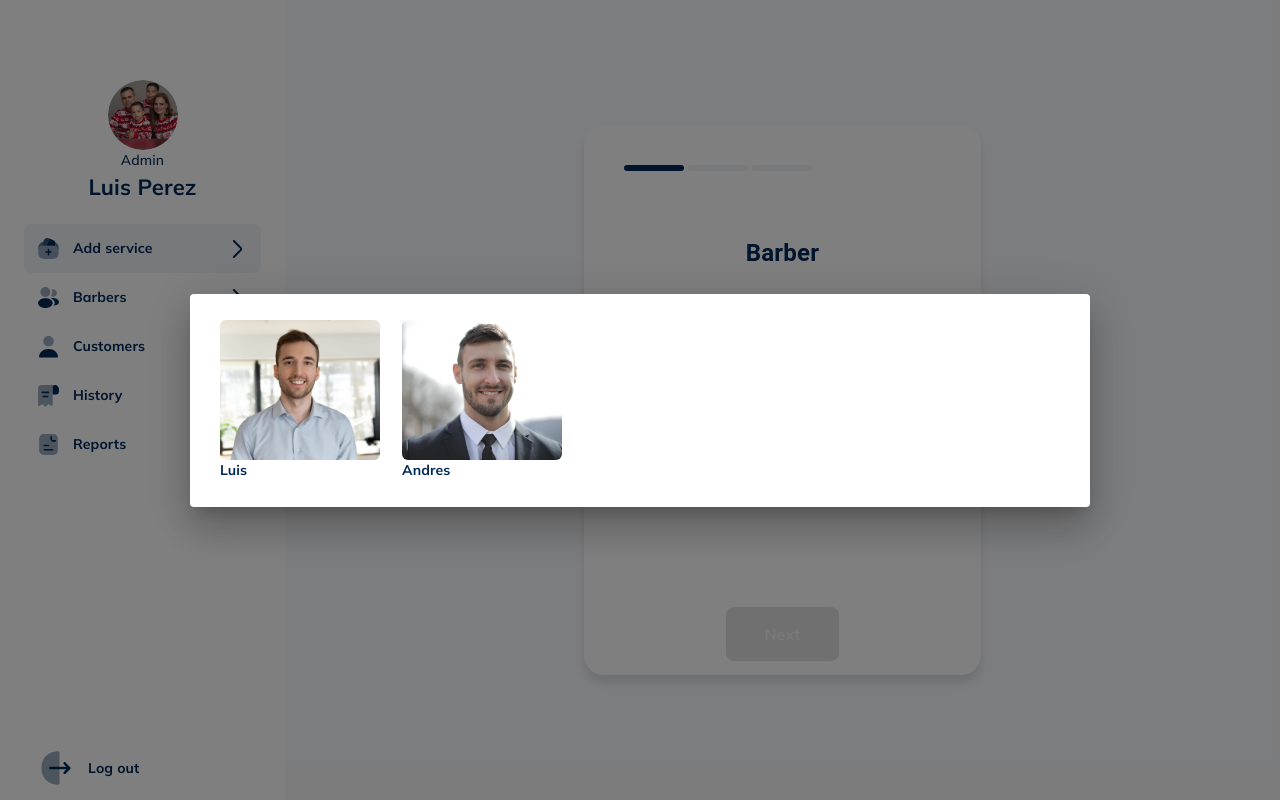
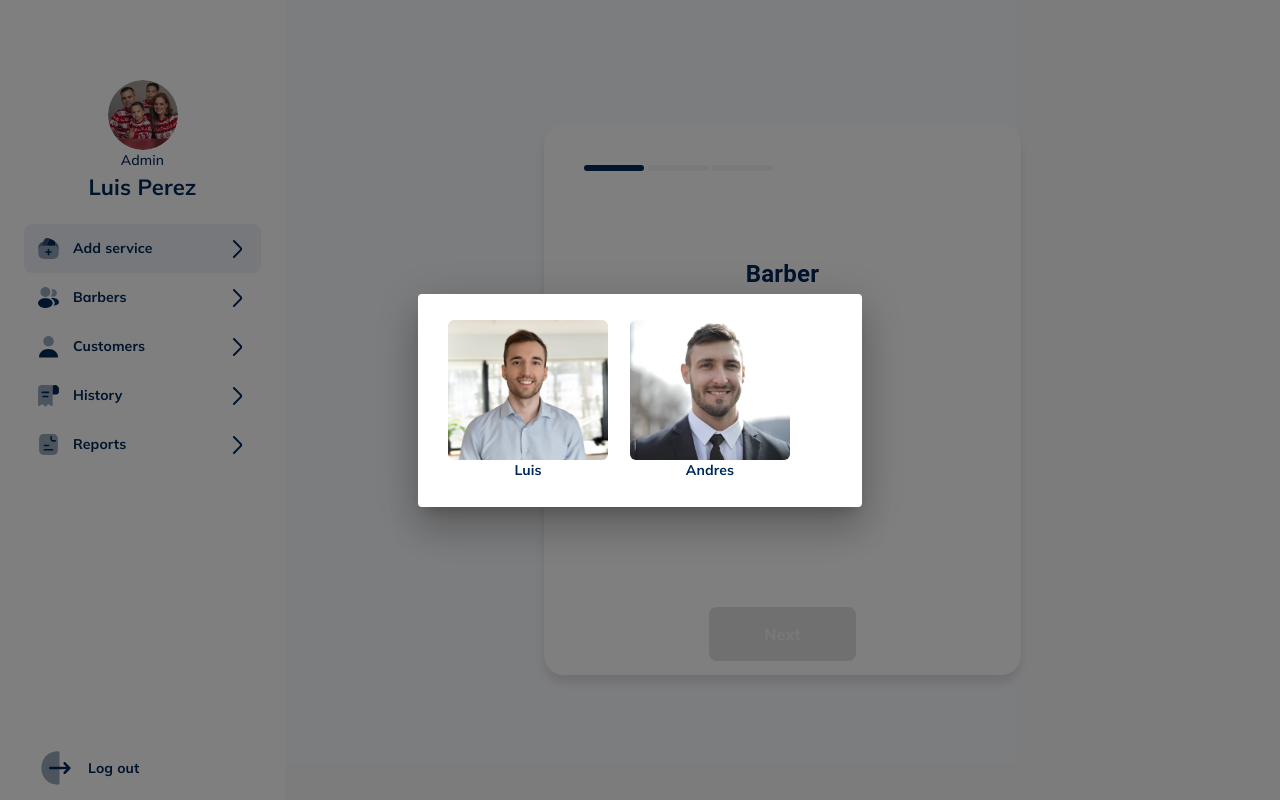
Before and after one commit to Overfox-Company/Barber, a Next.js app: page / in a window 1280 px wide. Both pictures are taken after a click on the element 782 px from the left and 358 px from the top of the page. Built offline with nearby package versions, Linux system fonts and the light colour scheme.

Commit message:
adjust responsive, no require fields customer and phone,

```diff
--- a/src/app/AddService/AddService.tsx
+++ b/src/app/AddService/AddService.tsx
@@ -49,7 +49,7 @@ const AddService: NextPage<Props> = ({ }) => {
     const [selectedValue, setSelectedValue] = useState(emails[1]);
     return <div>
         <Container justifyContent={"center"}>
-            <Item xs={12} md={5}>
+            <Item xs={12} md={6} lg={6} xl={5}>
 
                 <div style={{
                     height: 550,
--- a/src/app/AddService/components/Step1.tsx
+++ b/src/app/AddService/components/Step1.tsx
@@ -27,6 +27,7 @@ export const workers = [{
 const Title = styled(Typography)({
     color: PRIMARYCOLOR,
     fontSize: 24,
+
     fontWeight: 700
 })
 interface Props {
--- a/src/app/AddService/components/Step2.tsx
+++ b/src/app/AddService/components/Step2.tsx
@@ -22,8 +22,8 @@ const validationSchema = Yup.object().shape({
         .required("Price is required").moreThan(0, "Price must be greater than 0"),
     tax: Yup.number()
         .required("Tax is required"),
-    phone: Yup.string().required("The phone number is required"),
-    customer: Yup.string().required("The customer name is required")
+    phone: Yup.string(),
+    customer: Yup.string()
 
 });
 const Title = styled(Typography)({
--- a/src/app/AddService/components/WorkersModal.tsx
+++ b/src/app/AddService/components/WorkersModal.tsx
@@ -74,7 +74,7 @@ const WorkersModal = (props: Props) => {
         changeValue((prev: any) => ({ ...prev, worker: id }))
     }
     return (
-        <Dialog onClose={handleClose} open={open} maxWidth="md" fullWidth>
+        <Dialog onClose={handleClose} open={open} maxWidth="xs" fullWidth>
             <DialogContent>
                 <div style={{ display: 'flex', gap: 10 }}>
                     {workers.map((worker) => (
--- a/src/app/AddService/handler/Pay.tsx
+++ b/src/app/AddService/handler/Pay.tsx
@@ -8,7 +8,7 @@ export const handlePay = (value: number) => {
         },
 
         // Replace this value with your application's callback URL
-        callback_url: "https://localhost:3000/api/squarecallback",
+        callback_url: "https://barber-rose-sigma.vercel.app/api/squarecallback",
 
         // Replace this value with your application's ID
         client_id: process.env.NEXT_PUBLIC_CLIENTSQ,
--- a/src/components/UI/Text.tsx
+++ b/src/components/UI/Text.tsx
@@ -10,7 +10,7 @@ export const TextBase = styled(Typography)({
     color: PRIMARYCOLOR
 })
 export const NameUser: NextPage<Props> = ({ children, size = 22 }) => {
-    return <TextBase style={{ fontWeight: 700, fontSize: size }}>
+    return <TextBase style={{ fontWeight: 700, fontSize: size, width: '100%', textAlign: 'center' }}>
         {children}
     </TextBase>
 }
```
